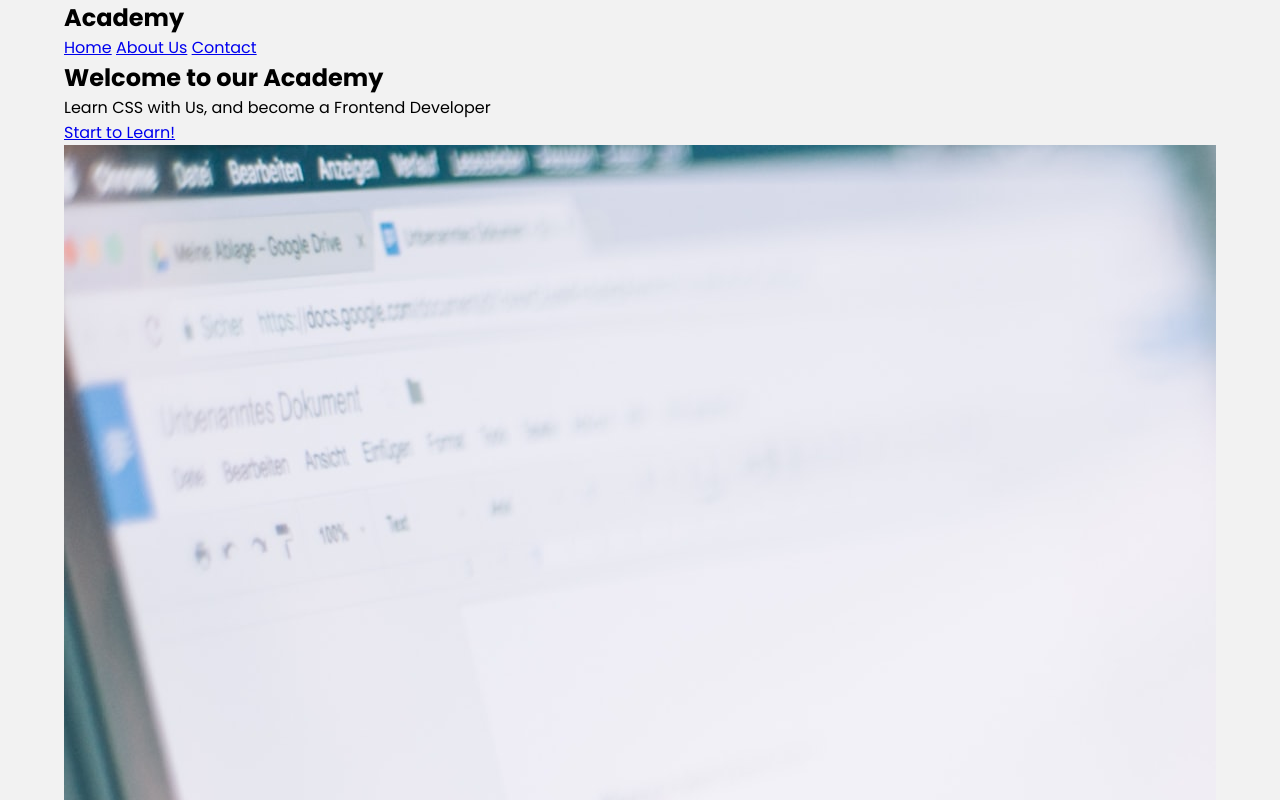
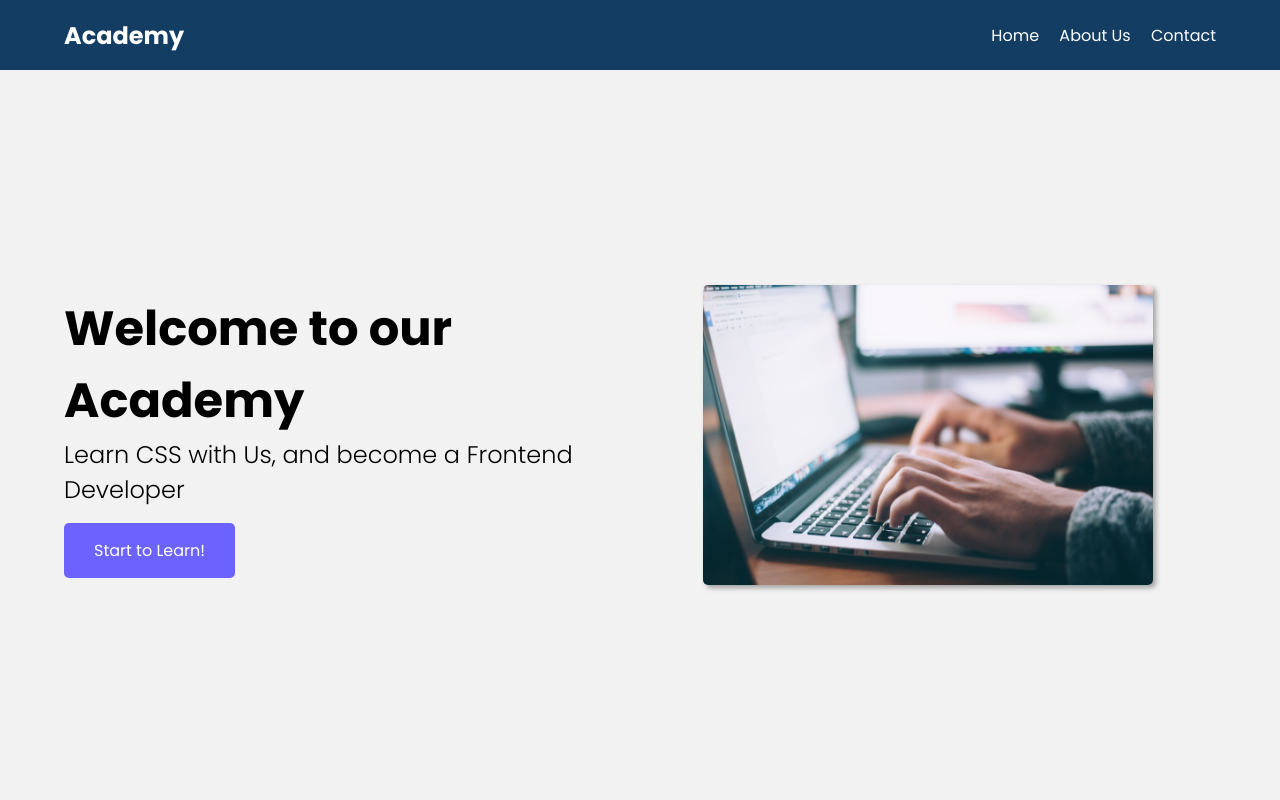
Before and after one commit to callmeFurok/simple-landingpage-using-flexbox, a plain HTML site: page index.html in a window 1280 px wide. Shown: the top 800 px of the page. Drawn offline with Linux system fonts and the light colour scheme.

Commit message:
add styles using flexbox

```diff
--- a/style.css
+++ b/style.css
@@ -1,5 +1,10 @@
 /*Fonts*/
 @import url('https://fonts.googleapis.com/css2?family=Poppins:wght@300;400;500;700&display=swap');
+
+/*========= VARIABLES ========*/
+:root {
+    --height-nav: 70px;
+}
 
 * {
     margin: 0;
@@ -18,3 +23,70 @@ body {
     margin: 0 auto;
     overflow: hidden;
 }
+
+.nav {
+    background: #143d64;
+    height: var(--height-nav);
+    color: white;
+}
+
+.nav__container {
+    height: 100%;
+    display: flex;
+    justify-content: space-between;
+    align-items: center;
+}
+
+.nav__link {
+    color: white;
+    text-decoration: none;
+    margin-left: 1rem;
+}
+
+.hero__main {
+    display: flex;
+    height: calc(100vh - var(--height-nav));
+    align-items: center;
+    min-height: 500px; /*para que no se rompa el diseño en moviles*/
+}
+
+.hero__texts {
+    flex: 1; /*con flex uno reparte equitativamente el espacio*/
+}
+
+.hero__picture {
+    flex: 1;
+}
+
+.hero__img {
+    width: 100%; /*para que la imagen se adapte a su contenedor, imagen SVG*/
+    max-width: 450px;
+    display: block; /*para centrarlo a tratar del flex-item*/
+    margin: 0 auto;
+    border-radius: 5px;
+    box-shadow: 3px 3px 5px rgba(86, 84, 84, 0.5);
+}
+
+.hero__img:hover {
+    box-shadow: 5px 5px 10px rgba(117, 114, 114, 0.8);
+    transition: .3s;
+}
+
+.hero__title {
+    font-size: 3rem;
+}
+
+.hero__paragraph {
+    font-size: 1.5rem;
+    font-weight: 300;
+}
+
+.cta {
+    background: #6c63ff;
+    display: inline-flex;
+    padding: 15px 30px;
+    margin-top: 1rem;
+    border-radius: 5px;
+    text-decoration: none;
+    color: white;
+}
```
